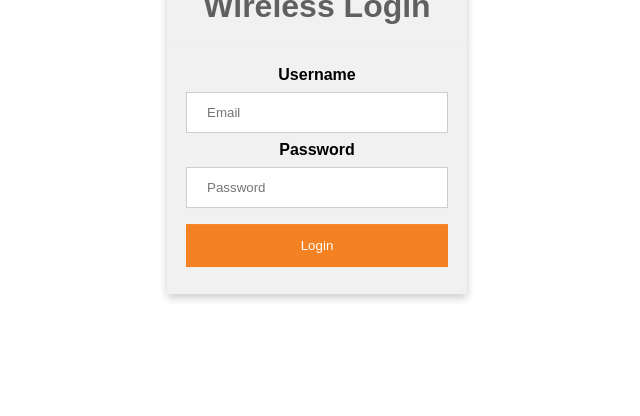
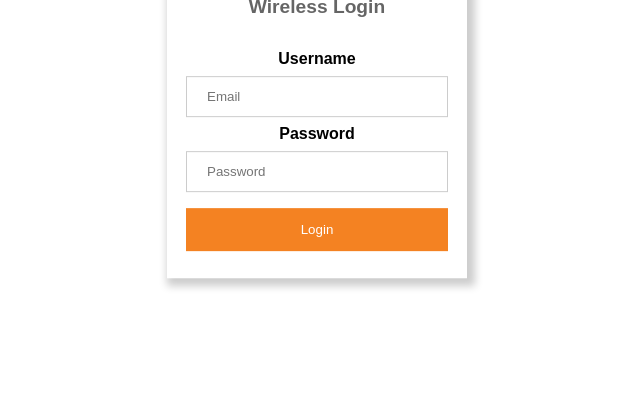
Before and after one commit to f1rsty/piwifipineapple, a PHP site: page / in a window 1280 px wide. Shown: the part 384-800 px from the top of the page, without its empty margins (323-963 px from the left). Run offline with PHP 8.4, Linux system fonts and the light colour scheme.

Commit message:
Update style.css

```diff
--- a/style.css
+++ b/style.css
@@ -3,12 +3,13 @@ body {
 }
 
 h1 {
+    font-size: 1.2em;
     text-align: center;
     opacity: 0.6;
 }
 
 form {
-    border: 3px solid #f1f1f1;
+    border: 3px solid white;
 }
 
 input[type=text], input[type=password] {
@@ -61,13 +62,13 @@ span.psw {
 }
 
 .card {
-    background-color: #f1f1f1;
+    background-color: white;
     position: absolute;
     top: 50%;
     left: 50%;
     -ms-transform: translate(-50%, -50%);
     transform: translate(-50%, -50%);
-    box-shadow: 0 4px 8px 0 rgba(0, 0, 0, 0.2);
+    box-shadow: 4px 4px 8px 4px rgba(0, 0, 0, 0.2);
     max-width: 300px;
     margin: auto;
     text-align: center;
```
